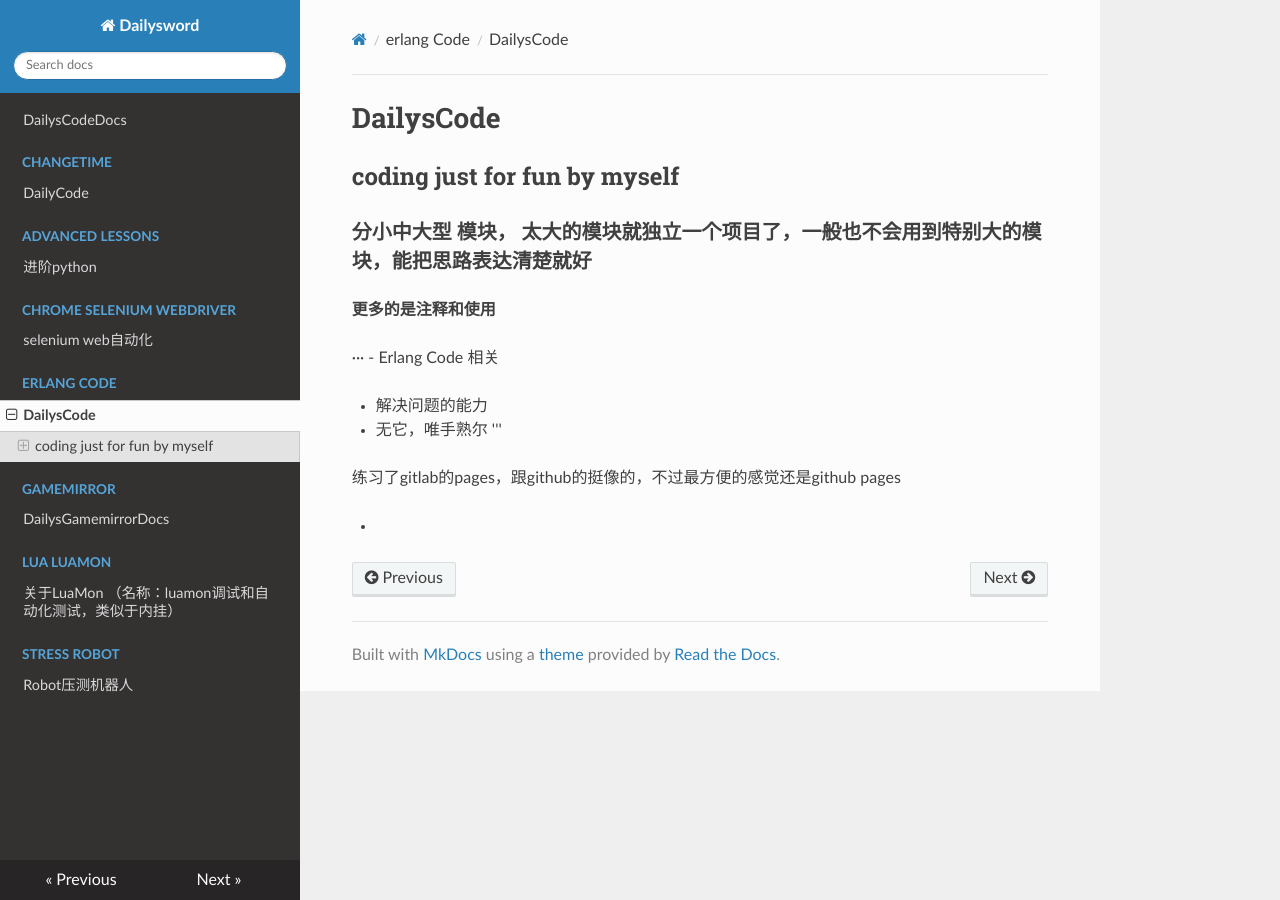
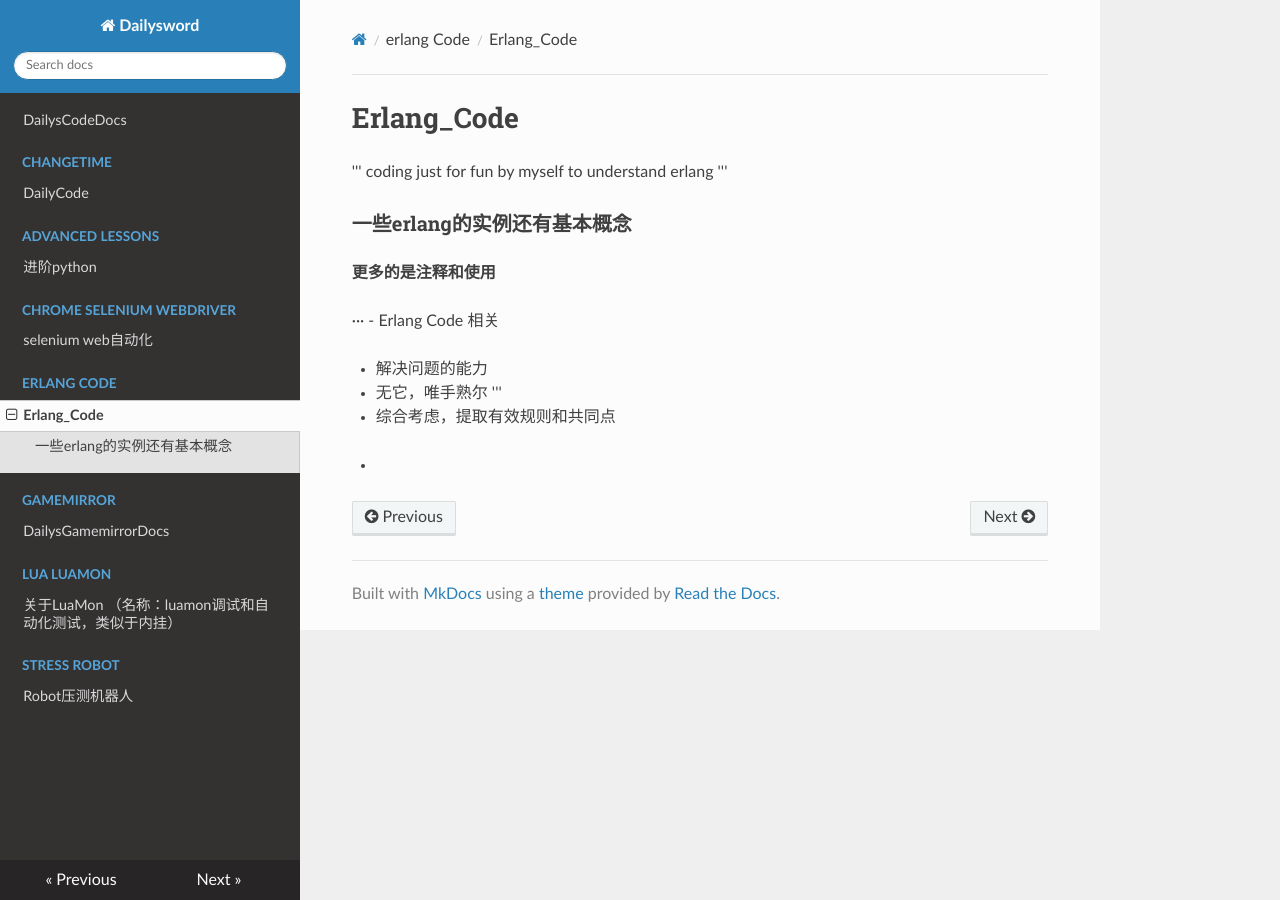
Before and after one commit to DailyR/mkdocs, an MkDocs documentation site: the page built from docs/erlang_Code/README.md, in a window 1280 px wide. Built offline with MkDocs 1.6.1, drawn with Linux system fonts in a browser that asks for light colours; nearby versions of some CDN libraries.

Commit message:
modify markdown

```diff
--- a/docs/erlang_Code/README.md
+++ b/docs/erlang_Code/README.md
@@ -1,8 +1,10 @@
-# DailysCode
-## coding just for fun by myself
+# Erlang_Code
 
+'''
+ coding just for fun by myself to understand erlang
+'''
 
-###分小中大型 模块， 太大的模块就独立一个项目了，一般也不会用到特别大的模块，能把思路表达清楚就好
+### 一些erlang的实例还有基本概念
 
 
 **更多的是注释和使用**
@@ -16,7 +18,7 @@
 - 无它，唯手熟尔
 '''
 
-练习了gitlab的pages，跟github的挺像的，不过最方便的感觉还是github pages
+- 综合考虑，提取有效规则和共同点
 
 ###
 
```
Also changed, not shown: docs/README.md (+2 -1 lines).
